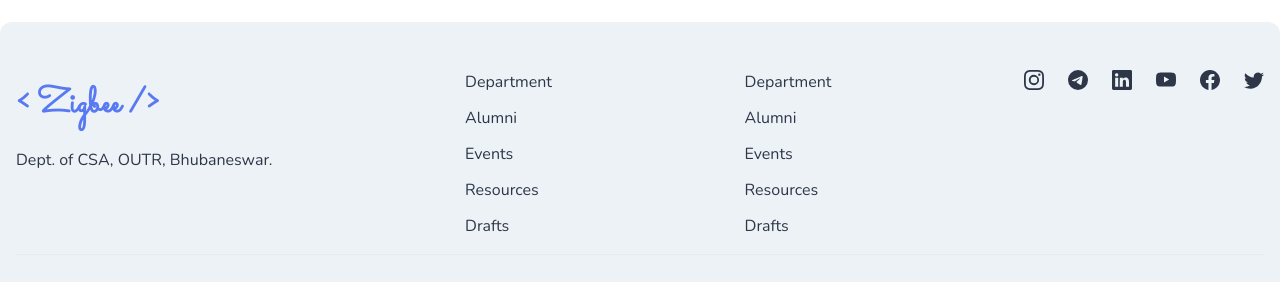
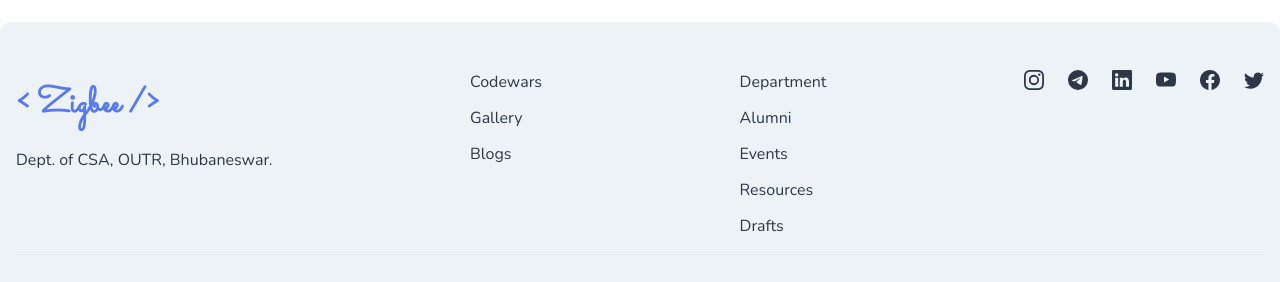
Before and after one commit to Zigbee-Student-Developers-Club/zigbee-2, a Next.js app: page / in a window 1280 px wide. Shown: the part 2717-2999 px from the top of the page. Built offline with nearby package versions, Linux system fonts and the light colour scheme.

Commit message:
Fix footer links

```diff
--- a/components/footer/Footer.tsx
+++ b/components/footer/Footer.tsx
@@ -36,11 +36,9 @@ export default function Footer() {
           <Text>Dept. of CSA, OUTR, Bhubaneswar.</Text>
         </VStack>
         <Stack direction={'column'} spacing={3} my={{ base: '6', md: '0' }}>
-          <Link href='/department'>Department</Link>
-          <Link href='/alumni'>Alumni</Link>
-          <Link href='/events'>Events</Link>
-          <Link href='/resources'>Resources</Link>
-          <Link href='/drafts'>Drafts</Link>
+          <Link href='/codewars'>Codewars</Link>
+          <Link href='/codewars'>Gallery</Link>
+          <Link href='/codewars'>Blogs</Link>
         </Stack>
 
         <Stack direction={'column'} spacing={3} my={{ base: '6', md: '0' }}>
@@ -52,7 +50,7 @@ export default function Footer() {
         </Stack>
 
         <Stack direction={'row'} spacing={6}>
-          <Link href='https://www.instagram.com/zigbee.cetb/' target='_blank'>
+          <Link href='https://www.instagram.com/zigbee.outr' target='_blank'>
             <Instagram size={'20'} />
           </Link>
           <Link href='https://t.me/joinchat/wgUy8eMWplM2MGQ1' target='_blank'>
```
